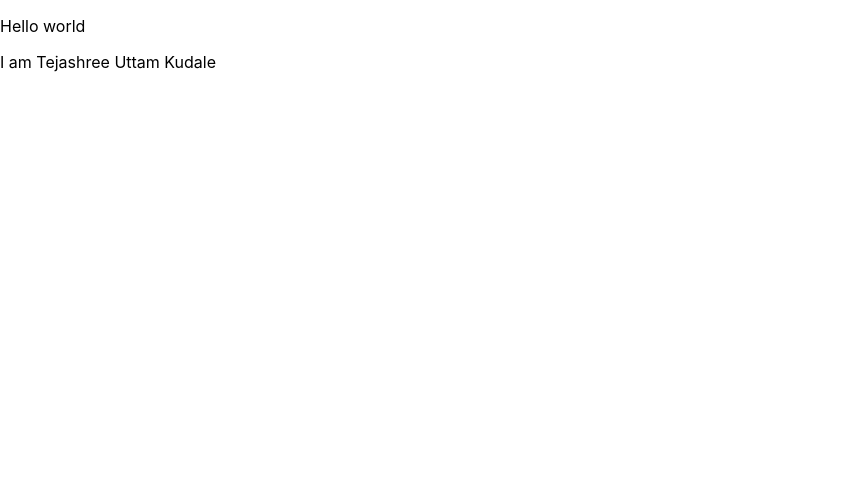
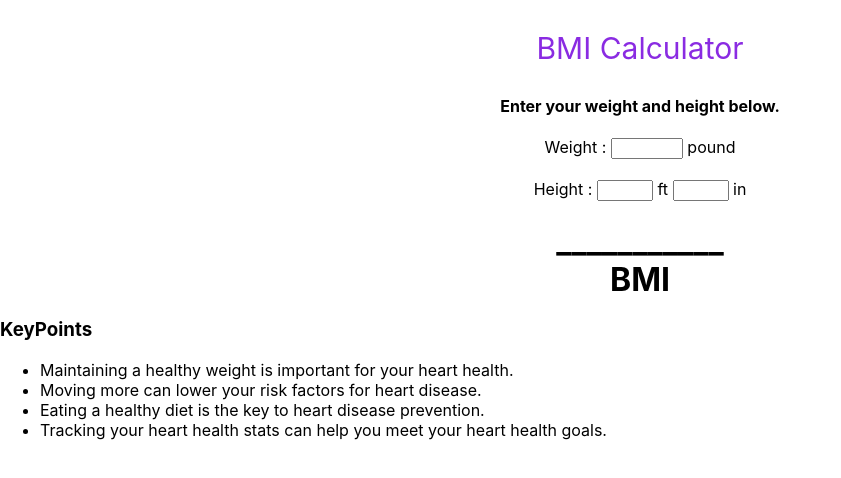
Before and after one commit to tejukudale1903/BMI_Calculator, a React (Create React App) app: page / in a window 1280 px wide. Shown: the top 478 px of the page, without its empty margins (0-841 px from the left). Built offline with nearby package versions, Linux system fonts and the light colour scheme.

Commit message:
Bmi calci

```diff
--- a/src/App.css
+++ b/src/App.css
@@ -8,3 +8,9 @@
     animation: App-logo-spin infinite 20s linear;
   }
 }
+
+/* .bmi-result {
+  text-align: center;
+  font-weight: bold;
+  font-size: 2em;
+} */
--- a/src/App.js
+++ b/src/App.js
@@ -1,13 +1,12 @@
 
 import './App.css';
-
+import BMI from "./components/BMI/Bmi";
+// import React, { Component } from 'react';
 function App() {
   return (
-    <div>
-     <p>Hello world</p>
-     <p>I am Tejashree Uttam Kudale</p>
+    <div className="App">
+     <BMI />
     </div>
   );
 }
-
 export default App;
--- /dev/null
+++ b/src/components/BMI/Bmi.css
@@ -0,0 +1,21 @@
+.bmi-result {
+    /* text-align: center; */
+    font-weight: bold;
+    font-size: 2em;
+    margin-top: 20px;
+
+  }
+
+  .form-group{
+      margin-top: 20px;
+  }
+      /* text-align: center; */
+  .col-xs-12 p{
+      color: blueviolet;
+      font-size: 30px;
+  }
+  .list{
+text-decoration: none;
+text-emphasis: none;
+text-align: left;
+  }
--- /dev/null
+++ b/src/components/BMI/Bmi.js
@@ -0,0 +1,165 @@
+import React from "react";
+import "./Bmi.css";
+
+class Bmi extends React.Component {
+
+    constructor(){
+      super();
+
+      this.state = {
+        heightFeet: '',
+        heightInch: '',
+        weight: '',
+      }
+
+      this.handleHeightFeetChange = this.handleHeightFeetChange.bind(this);
+      this.handleHeightInchChange = this.handleHeightInchChange.bind(this);
+      this.handleWeightChange = this.handleWeightChange.bind(this);
+      this.calculateBMI = this.calculateBMI.bind(this);
+    }
+
+    handleHeightFeetChange(event){
+      this.setState({
+        heightFeet: event.target.value
+      });
+    }
+
+    handleHeightInchChange(event){
+      this.setState({
+        heightInch: event.target.value
+      });
+    }
+
+    handleWeightChange(event){
+      this.setState({
+        weight: event.target.value
+      });
+    }
+
+    calculateBMI(){
+      if (this.state.weight && this.state.heightFeet && this.state.heightInch){
+        // BMI Formula = (WEIGHT[in pounds] / (HEIGHT[in inches] * HEIGHT[in inches])) * 703;
+        let INCHES_IN_FEET = 12;
+
+        var height = Number(this.state.heightFeet);
+            // convert feet to inches
+            height *= INCHES_IN_FEET;
+            // add the inches input field
+            height += Number(this.state.heightInch);
+
+        let weight = this.state.weight;
+
+        var bmi = (weight / (height * height)) * 703;
+            bmi = bmi.toFixed(2);
+
+        return bmi;
+      }
+    }
+
+    getBMIResults(bmi){
+      let bmiResults = {
+        label: '',
+        alertClass: '',
+      };
+
+      if (bmi <= 18.5){
+        bmiResults.label = 'Underweight';
+        bmiResults.alertClass = 'alert-danger';
+      }
+      else if (bmi <= 24.9) {
+        bmiResults.label = 'Normal weight';
+        bmiResults.alertClass = 'alert-success';
+      }
+      else if (bmi <= 29.9){
+        bmiResults.label = 'Overweight';
+        bmiResults.alertClass = 'alert-warning';
+      }
+      else if (bmi >= 30) {
+        bmiResults.label = 'Obesity';
+        bmiResults.alertClass = 'alert-danger';
+      } else {
+        bmiResults.label = 'BMI';
+        bmiResults.alertClass = 'alert-primary';
+      }
+
+      return bmiResults;
+    }
+
+    render() {
+
+      let bmi = this.calculateBMI();
+      let results = this.getBMIResults(bmi);
+
+      return (
+        <div className="App container">
+          <div className="row">
+            <div className="col-xs-12">
+              <p>BMI Calculator</p>
+              <h4>Enter your weight and height below.</h4>
+            </div>
+          </div>
+          <div className="row">
+            <div className="col-sm-6">
+              <form>
+                <div className="form-group">
+
+                  <div className="row">
+                    <div className="col-xs-12">
+                    <label className="control-label" htmlFor="bmiWeight">Weight : </label>
+                      <input className="form-control" id="bmiWeight" type="number" min="1" max="1000" value={ this.state.weight } onChange={ this.handleWeightChange } />
+                      <label className="control-label" htmlFor="bmiWeight"> pound</label>
+                    </div>
+                  </div>
+                </div>
+
+                <div className="form-group">
+
+                  <div className="row">
+                    {/* <div className="col-xs-6"> */}
+                    <label className="control-label" htmlFor="bmiHeightFeet">Height : </label>
+                      <input className="form-control" id="bmiHeightFeet" type="number" min="1" max="12" value={ this.state.heightFeet } onChange={ this.handleHeightFeetChange } />
+                      <label className="control-label" htmlFor="bmiHeightFeet"> ft </label>
+                    {/* </div> */}
+                    {/* <div className="col-xs-6"> */}
+                      <input className="form-control" id="bmiHeightInch" type="number" min="0" max="12" value={ this.state.heightInch } onChange={ this.handleHeightInchChange } />
+                      <label className="control-label" htmlFor="bmiHeightInch"> in</label>
+                    {/* </div> */}
+                  </div>
+                </div>
+              </form>
+            </div>
+
+            <div className="col-sm-6">
+              <BmiDisplay bmi={bmi} label={results.label} alertClass={results.alertClass} />
+            </div>
+            <div className="list">
+            <h3>    KeyPoints</h3>
+          <ul>
+                <li>Maintaining a healthy weight is important for your heart health.</li>
+                <li>Moving more can lower your risk factors for heart disease.</li>
+                <li>Eating a healthy diet is the key to heart disease prevention.</li>
+                <li>Tracking your heart health stats can help you meet your heart health goals.</li>
+                </ul>
+            </div>
+          </div>
+        </div>
+      );
+    }
+  }
+  function BmiDisplay(props){
+    return (
+      <div className={"bmi-result alert " + props.alertClass}>
+        <div>{ props.bmi || '___________' }</div>
+        <div>{ props.label }</div>
+      </div>
+    )
+  }
+
+
+// export default Bmi;
+
+
+
+
+
+export default Bmi;
```
